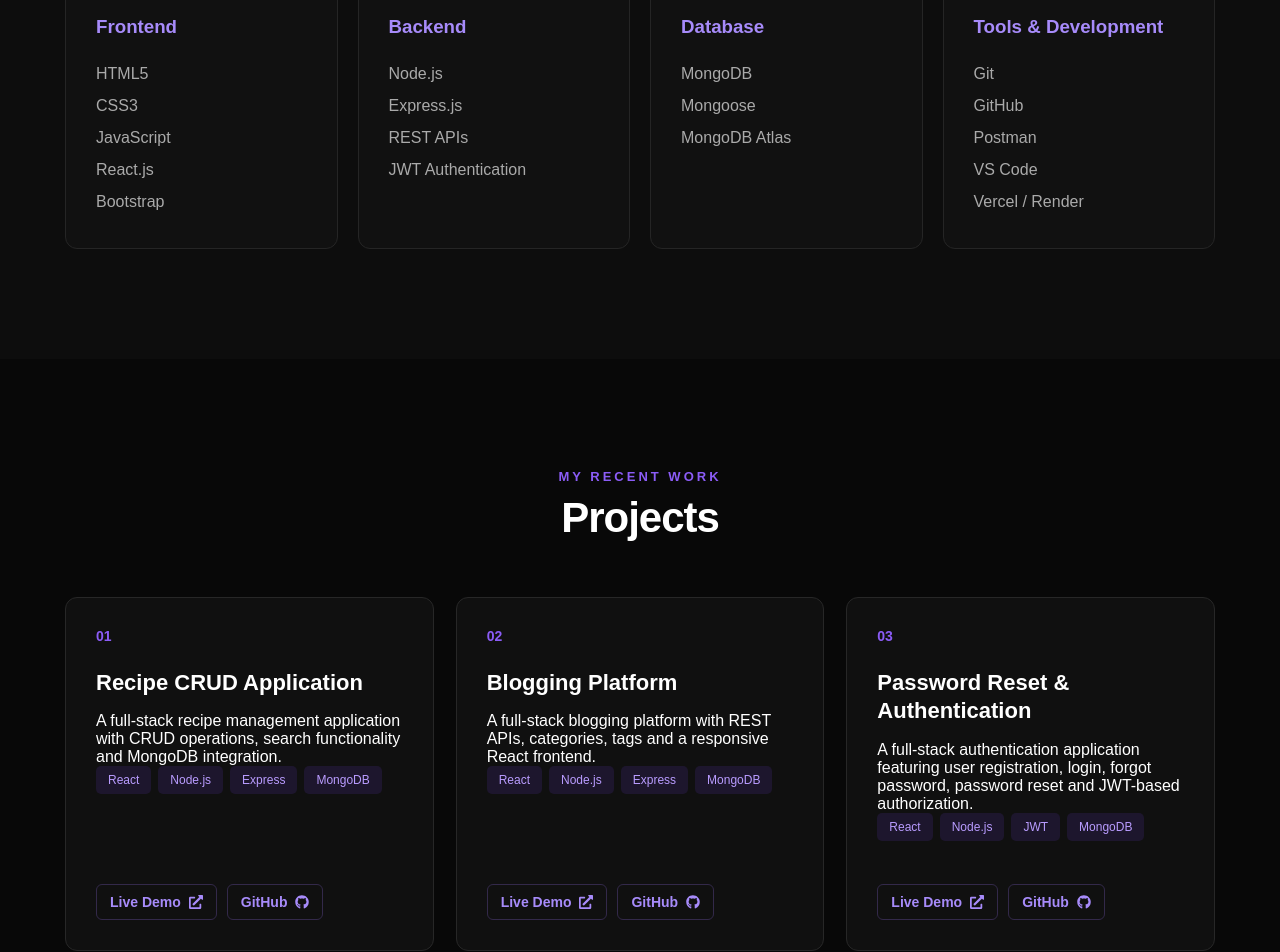
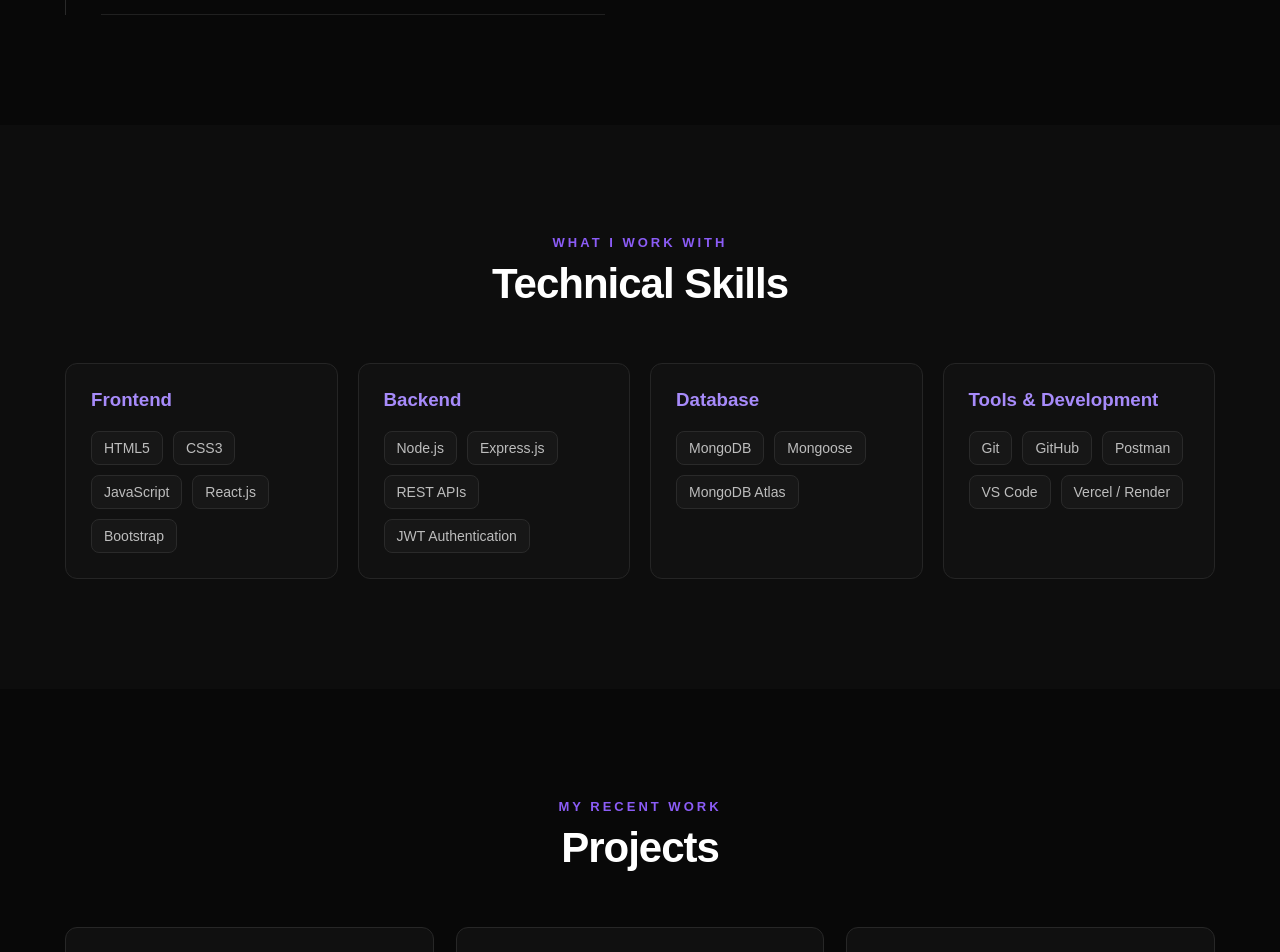
Before and after one commit to kandhanprofessional369-cloud/Chanthini_Portfolio, a React (Vite) app: page / in a window 1280 px wide. Shown: the part 1720-2672 px from the top of the page. Built offline with nearby package versions, Linux system fonts and the light colour scheme.

Commit message:
changed based on mentor feedback 1

```diff
--- a/src/App.css
+++ b/src/App.css
@@ -1,3 +1,7 @@
+/* =========================
+   GLOBAL
+========================= */
+
 * {
   margin: 0;
   padding: 0;
@@ -19,6 +23,7 @@ a {
   color: inherit;
 }
 
+
 /* =========================
    NAVBAR
 ========================= */
@@ -39,6 +44,7 @@ a {
   margin: auto;
   height: 75px;
   padding: 0 25px;
+
   display: flex;
   align-items: center;
   justify-content: space-between;
@@ -66,6 +72,20 @@ a {
   color: #a78bfa;
 }
 
+
+/* Mobile menu button */
+
+.menu-toggle {
+  display: none;
+  background: transparent;
+  border: none;
+  color: #ffffff;
+  font-size: 28px;
+  cursor: pointer;
+  padding: 5px;
+}
+
+
 /* =========================
    HERO
 ========================= */
@@ -74,10 +94,13 @@ a {
   min-height: 100vh;
   max-width: 1200px;
   margin: auto;
+
   padding: 120px 25px 70px;
+
   display: flex;
   align-items: center;
   justify-content: space-between;
+
   gap: 55px;
   position: relative;
 }
@@ -129,7 +152,9 @@ a {
   padding: 13px 25px;
   border-radius: 7px;
   font-weight: 600;
+
   transition: 0.3s ease;
+
   display: inline-flex;
   align-items: center;
   justify-content: center;
@@ -174,6 +199,7 @@ a {
   transform: translateY(-3px);
 }
 
+
 /* =========================
    CODE CARD
 ========================= */
@@ -187,21 +213,27 @@ a {
   border: 1px solid #292929;
   border-radius: 15px;
   overflow: hidden;
+
   background: #111;
+
   box-shadow: 0 20px 70px rgba(120, 70, 255, 0.15);
+
   transition: 0.3s ease;
 }
 
 .code-card:hover {
   transform: translateY(-5px);
+
   box-shadow: 0 25px 80px rgba(120, 70, 255, 0.22);
 }
 
 .code-header {
   height: 42px;
   background: #191919;
+
   display: flex;
   align-items: center;
+
   gap: 7px;
   padding: 0 15px;
 }
@@ -215,9 +247,11 @@ a {
 
 .code-content {
   padding: 30px;
+
   font-family: "Courier New", monospace;
   font-size: 14px;
   line-height: 2.2;
+
   color: #ddd;
 }
 
@@ -237,7 +271,9 @@ a {
   position: absolute;
   bottom: 25px;
   left: 25px;
+
   color: #777;
+
   animation: bounce 1.5s infinite;
 }
 
@@ -246,6 +282,7 @@ a {
     transform: translateY(7px);
   }
 }
+
 
 /* =========================
    SECTIONS
@@ -266,7 +303,9 @@ a {
   color: #8b5cf6;
   font-size: 13px;
   letter-spacing: 3px;
+
   margin-bottom: 10px;
+
   font-weight: 600;
 }
 
@@ -275,6 +314,7 @@ a {
   letter-spacing: -1px;
 }
 
+
 /* =========================
    ABOUT
 ========================= */
@@ -282,7 +322,25 @@ a {
 .about-content {
   display: grid;
   grid-template-columns: 1fr 1fr;
+
   gap: 70px;
+}
+
+.about-image {
+  display: flex;
+  justify-content: center;
+  align-items: flex-start;
+}
+
+.about-image img {
+  width: 240px;
+  height: 300px;
+
+  object-fit: cover;
+
+  border-radius: 16px;
+
+  display: block;
 }
 
 .about-text h3 {
@@ -303,9 +361,12 @@ a {
 
 .about-info div {
   padding: 18px 0;
+
   border-bottom: 1px solid #202020;
+
   display: flex;
   flex-direction: column;
+
   gap: 7px;
 }
 
@@ -317,6 +378,7 @@ a {
 .about-info span {
   color: #ddd;
 }
+
 
 /* =========================
    SKILLS
@@ -341,15 +403,21 @@ a {
 
 .skill-card {
   border: 1px solid #252525;
-  padding: 30px;
+
+  padding: 25px;
+
   border-radius: 12px;
+
   background: #111;
+
   transition: 0.3s ease;
 }
 
 .skill-card:hover {
   border-color: #8b5cf6;
+
   transform: translateY(-5px);
+
   box-shadow: 0 15px 35px rgba(139, 92, 246, 0.08);
 }
 
@@ -358,10 +426,37 @@ a {
   margin-bottom: 20px;
 }
 
-.skill-card p {
-  color: #aaa;
-  padding: 7px 0;
+.skill-tags {
+  display: flex;
+  flex-wrap: wrap;
+  gap: 10px;
 }
+
+.skill-tags span {
+  display: inline-block;
+
+  padding: 8px 12px;
+
+  border: 1px solid #2a2a2a;
+  border-radius: 8px;
+
+  background: #171717;
+
+  color: #bdbdbd;
+
+  font-size: 14px;
+
+  transition: 0.3s ease;
+}
+
+.skill-tags span:hover {
+  border-color: #8b5cf6;
+
+  color: #ffffff;
+
+  background: #1b1628;
+}
+
 
 /* =========================
    PROJECTS
@@ -370,102 +465,149 @@ a {
 .projects-grid {
   display: grid;
   grid-template-columns: repeat(3, 1fr);
+
   gap: 22px;
 }
 
 .project-card {
   padding: 30px;
+
   border: 1px solid #272727;
   border-radius: 12px;
+
   background: #101010;
+
   transition: 0.3s ease;
+
   display: flex;
   flex-direction: column;
+
+  min-height: 310px;
 }
 
 .project-card:hover {
   transform: translateY(-7px);
+
   border-color: #8b5cf6;
+
   box-shadow: 0 15px 40px rgba(139, 92, 246, 0.08);
 }
 
 .project-number {
   color: #8b5cf6;
+
   font-size: 14px;
+
   margin-bottom: 25px;
+
   font-weight: 600;
 }
 
 .project-card h3 {
   font-size: 22px;
+
   line-height: 1.3;
+
   margin-bottom: 15px;
 }
 
-.project-card {
-  padding: 30px;
-  border: 1px solid #272727;
-  border-radius: 12px;
-  background: #101010;
-  transition: 0.3s ease;
-  display: flex;
-  flex-direction: column;
-  min-height: 310px;
+.project-card > p {
+  color: #999;
+
+  font-size: 14px;
+
+  line-height: 1.7;
+
+  margin-bottom: 20px;
 }
 
 .project-tech {
   display: flex;
   flex-wrap: wrap;
+
   gap: 7px;
+
   margin-bottom: 25px;
 }
 
 .project-tech span,
 .cert-card span {
   display: inline-block;
-  background: #1d162d;
+
+  background: #1a1526;
+
   color: #b99cff;
-  padding: 7px 12px;
-  border-radius: 5px;
+
+  padding: 6px 10px;
+
+  border: 1px solid #302545;
+
+  border-radius: 6px;
+
   font-size: 12px;
-  margin-bottom: 18px;
+
+  margin-bottom: 0;
 }
-
-.cert-skills {
-  color: #999;
-  line-height: 1.8;
-  margin-top: 5px;
-}
-
-/* PROJECT BUTTONS */
 
 .project-buttons {
   display: flex;
+
   gap: 10px;
+
   margin-top: auto;
+
   flex-wrap: wrap;
 }
 
 .project-link {
   display: inline-flex;
+
   align-items: center;
   justify-content: center;
+
   gap: 8px;
+
   color: #a78bfa;
+
   font-weight: 600;
+
   font-size: 14px;
+
   padding: 9px 13px;
+
   border: 1px solid #33294a;
+
   border-radius: 6px;
+
   transition: 0.3s ease;
+}
+
+.project-link:first-child {
+  background: #1d162d;
+
+  border-color: #8b5cf6;
+
+  color: #c4b5fd;
+}
+
+.project-link:first-child:hover {
+  background: #8b5cf6;
+
+  border-color: #8b5cf6;
+
+  color: #ffffff;
 }
 
 .project-link:hover {
   background: #1d162d;
+
   border-color: #8b5cf6;
+
   color: #c4b5fd;
+
   transform: translateY(-2px);
 }
+
 
 /* =========================
    CERTIFICATIONS
@@ -473,36 +615,99 @@ a {
 
 .certifications {
   background: #0d0d0d;
+
   max-width: 100%;
 }
 
 .certifications > * {
   max-width: 1150px;
+
   margin-left: auto;
   margin-right: auto;
 }
 
 .cert-card {
+  max-width: 800px;
+
+  margin-left: auto;
+  margin-right: auto;
+
   border: 1px solid #292929;
+
   background: #111;
+
   padding: 35px;
+
   border-radius: 12px;
+
   transition: 0.3s ease;
 }
 
 .cert-card:hover {
   border-color: #8b5cf6;
+
+  transform: translateY(-5px);
+
+  box-shadow: 0 15px 35px rgba(139, 92, 246, 0.08);
 }
 
 .cert-card h3 {
   font-size: 23px;
+
   margin-bottom: 10px;
 }
 
 .cert-card p {
   color: #999;
+
   margin-bottom: 20px;
 }
+
+.cert-skills {
+  color: #999;
+
+  line-height: 1.8;
+
+  margin-top: 5px;
+}
+
+.cert-link {
+  display: inline-flex;
+
+  align-items: center;
+  justify-content: center;
+
+  width: fit-content;
+
+  margin-top: 5px;
+
+  padding: 9px 14px;
+
+  border: 1px solid #8b5cf6;
+
+  border-radius: 6px;
+
+  background: #1d162d;
+
+  color: #c4b5fd;
+
+  font-size: 14px;
+
+  font-weight: 600;
+
+  text-decoration: none;
+
+  transition: 0.3s ease;
+}
+
+.cert-link:hover {
+  background: #8b5cf6;
+
+  color: #ffffff;
+
+  transform: translateY(-2px);
+}
+
 
 /* =========================
    CONTACT
@@ -514,37 +719,92 @@ a {
 
 .contact-content {
   max-width: 700px;
+
   margin: auto;
 }
 
 .contact-content > p {
   color: #999;
+
   line-height: 1.8;
+
   margin-bottom: 30px;
 }
 
 .contact-links {
   display: flex;
+
   justify-content: center;
+
   flex-wrap: wrap;
-  gap: 25px;
+
+  gap: 15px;
 }
 
 .contact-links a {
-  display: flex;
+  display: inline-flex;
+
   align-items: center;
+
   gap: 10px;
+
+  padding: 12px 18px;
+
+  border: 1px solid #292929;
+
+  border-radius: 8px;
+
+  background: #111;
+
   color: #bbb;
+
   transition: 0.3s ease;
 }
 
 .contact-links a:hover {
-  color: #a78bfa;
+  color: #ffffff;
+
+  border-color: #8b5cf6;
+
+  background: #17122a;
+
+  transform: translateY(-2px);
 }
 
 .contact-social {
   justify-content: center;
 }
+
+.contact-social a {
+  width: 42px;
+  height: 42px;
+
+  display: inline-flex;
+
+  align-items: center;
+  justify-content: center;
+
+  border: 1px solid #292929;
+
+  border-radius: 8px;
+
+  color: #999;
+
+  background: #111;
+
+  transition: 0.3s ease;
+}
+
+.contact-social a:hover {
+  color: #ffffff;
+
+  border-color: #8b5cf6;
+
+  background: #17122a;
+
+  transform: translateY(-3px);
+}
+
 
 /* =========================
    FOOTER
@@ -552,17 +812,31 @@ a {
 
 footer {
   border-top: 1px solid #202020;
-  padding: 25px;
+
+  padding: 28px 20px;
+
   text-align: center;
+
   color: #666;
+
   font-size: 13px;
+
+  background: #0a0a0a;
 }
 
+footer p {
+  margin: 0;
+
+  line-height: 1.6;
+}
+
+
 /* =========================
-   RESPONSIVE
+   RESPONSIVE - TABLET
 ========================= */
 
 @media (max-width: 1000px) {
+
   .hero {
     gap: 35px;
   }
@@ -588,15 +862,75 @@ footer {
   }
 }
 
+
+/* =========================
+   RESPONSIVE - MOBILE NAV
+========================= */
+
 @media (max-width: 900px) {
+
+  .nav-container {
+    padding: 0 20px;
+  }
+
+  /* Show hamburger */
+  .menu-toggle {
+    display: block;
+  }
+
+  /* Hide mobile menu initially */
   .nav-links {
     display: none;
+
+    position: absolute;
+
+    top: 75px;
+    left: 0;
+
+    width: 100%;
+
+    flex-direction: column;
+
+    align-items: center;
+
+    gap: 0;
+
+    padding: 10px 0;
+
+    background: rgba(8, 8, 8, 0.98);
+
+    border-bottom: 1px solid rgba(255, 255, 255, 0.08);
   }
+
+  /* Show menu when clicked */
+  .nav-links.active {
+    display: flex;
+  }
+
+  .nav-links a {
+    width: 100%;
+
+    text-align: center;
+
+    padding: 14px 20px;
+
+    font-size: 15px;
+  }
+
+  .nav-links a:hover {
+    background: rgba(167, 139, 250, 0.08);
+  }
+
+
+  /* HERO */
 
   .hero {
     flex-direction: column;
+
     justify-content: center;
+
     text-align: center;
+
     padding-top: 120px;
   }
 
@@ -615,8 +949,12 @@ footer {
 
   .hero-card {
     width: 100%;
+
     max-width: 500px;
   }
+
+
+  /* ABOUT */
 
   .about-content {
     grid-template-columns: 1fr;
@@ -624,11 +962,18 @@ footer {
 
   .about-info {
     border-left: none;
+
     padding-left: 0;
   }
 }
 
+
+/* =========================
+   RESPONSIVE - SMALL MOBILE
+========================= */
+
 @media (max-width: 550px) {
+
   .nav-container {
     padding: 0 20px;
   }
@@ -637,12 +982,20 @@ footer {
     font-size: 25px;
   }
 
+  .menu-toggle {
+    font-size: 26px;
+  }
+
+
+  /* HERO */
+
   .hero {
     padding: 110px 20px 70px;
   }
 
   .hero h1 {
     font-size: 42px;
+
     letter-spacing: -1.5px;
   }
 
@@ -664,12 +1017,34 @@ footer {
 
   .code-content {
     padding: 20px;
+
     font-size: 12px;
   }
+
+
+  /* SECTIONS */
+
+  .section {
+    padding: 80px 20px;
+  }
+
+  .section-heading {
+    margin-bottom: 40px;
+  }
+
+  .section-heading h2 {
+    font-size: 34px;
+  }
+
+
+  /* SKILLS */
 
   .skills-grid {
     grid-template-columns: 1fr;
   }
+
+
+  /* PROJECTS */
 
   .projects-grid {
     grid-template-columns: 1fr;
@@ -683,20 +1058,25 @@ footer {
     width: 100%;
   }
 
-  .section {
-    padding: 80px 20px;
+
+  /* CERTIFICATION */
+
+  .cert-card {
+    padding: 25px 20px;
   }
 
-  .section-heading {
-    margin-bottom: 40px;
-  }
 
-  .section-heading h2 {
-    font-size: 34px;
-  }
+  /* CONTACT */
 
   .contact-links {
     flex-direction: column;
+
     align-items: center;
   }
+
+  .contact-links a {
+    width: 100%;
+
+    justify-content: center;
+  }
 }
--- a/src/App.jsx
+++ b/src/App.jsx
@@ -1,3 +1,4 @@
+import { useState } from "react";
 
 import {
   FaGithub,
@@ -10,28 +11,68 @@ import {
 
 import "./App.css";
 
+import profileImage from "./assets/profile.jpg";
+import guviCertificate from "./assets/guvi-certificate.png";
+
 function App() {
+  const [menuOpen, setMenuOpen] = useState(false);
+
   return (
     <div>
-      {/* Navbar */}
+      {/* =========================
+          NAVBAR
+      ========================= */}
       <nav className="navbar">
         <div className="nav-container">
-          <a href="#home" className="logo">
+          <a
+            href="#home"
+            className="logo"
+            onClick={() => setMenuOpen(false)}
+          >
             CM.
           </a>
 
-          <div className="nav-links">
-            <a href="#home">Home</a>
-            <a href="#about">About</a>
-            <a href="#skills">Skills</a>
-            <a href="#projects">Projects</a>
-            <a href="#certifications">Certifications</a>
-            <a href="#contact">Contact</a>
+          <div className={`nav-links ${menuOpen ? "active" : ""}`}>
+            <a href="#home" onClick={() => setMenuOpen(false)}>
+              Home
+            </a>
+
+            <a href="#about" onClick={() => setMenuOpen(false)}>
+              About
+            </a>
+
+            <a href="#skills" onClick={() => setMenuOpen(false)}>
+              Skills
+            </a>
+
+            <a href="#projects" onClick={() => setMenuOpen(false)}>
+              Projects
+            </a>
+
+            <a href="#certifications" onClick={() => setMenuOpen(false)}>
+              Certifications
+            </a>
+
+            <a href="#contact" onClick={() => setMenuOpen(false)}>
+              Contact
+            </a>
           </div>
+
+          {/* Mobile Menu Button */}
+          <button
+            className="menu-toggle"
+            onClick={() => setMenuOpen(!menuOpen)}
+            aria-label="Toggle navigation menu"
+            aria-expanded={menuOpen}
+          >
+            ☰
+          </button>
         </div>
       </nav>
 
-      {/* Hero */}
+      {/* =========================
+          HERO
+      ========================= */}
       <section id="home" className="hero">
         <div className="hero-content">
           <p className="hero-small">Hello, I'm</p>
@@ -94,6 +135,7 @@ function App() {
           </div>
         </div>
 
+        {/* Code Card */}
         <div className="hero-card">
           <div className="code-card">
             <div className="code-header">
@@ -138,7 +180,9 @@ function App() {
         </a>
       </section>
 
-      {/* About */}
+      {/* =========================
+          ABOUT
+      ========================= */}
       <section id="about" className="section">
         <div className="section-heading">
           <p>GET TO KNOW ME</p>
@@ -146,23 +190,29 @@ function App() {
         </div>
 
         <div className="about-content">
+          <div className="about-image">
+            <img src={profileImage} alt="Chanthini Mai T V" />
+          </div>
+
           <div className="about-text">
             <h3>Full Stack Developer</h3>
 
             <p>
               I'm a Full Stack Developer with hands-on experience building
-    responsive and user-friendly web applications using the MERN stack.
+              responsive and user-friendly web applications using the MERN
+              stack.
             </p>
 
             <p>
               I enjoy developing complete applications across the frontend,
-    backend, and database layers, including REST APIs, authentication,
-    and MongoDB integration.
+              backend, and database layers, including REST APIs,
+              authentication, and MongoDB integration.
             </p>
 
             <p>
-    I'm continuously improving my problem-solving skills and exploring
-    new technologies to build practical and scalable web solutions.
+              I'm continuously improving my problem-solving skills and
+              exploring new technologies to build practical and scalable web
+              solutions.
             </p>
           </div>
 
@@ -190,7 +240,9 @@ function App() {
         </div>
       </section>
 
-      {/* Skills */}
+      {/* =========================
+          SKILLS
+      ========================= */}
       <section id="skills" className="section skills-section">
         <div className="section-heading">
           <p>WHAT I WORK WITH</p>
@@ -200,40 +252,54 @@ function App() {
         <div className="skills-grid">
           <div className="skill-card">
             <h3>Frontend</h3>
-            <p>HTML5</p>
-            <p>CSS3</p>
-            <p>JavaScript</p>
-            <p>React.js</p>
-            <p>Bootstrap</p>
+
+            <div className="skill-tags">
+              <span>HTML5</span>
+              <span>CSS3</span>
+              <span>JavaScript</span>
+              <span>React.js</span>
+              <span>Bootstrap</span>
+            </div>
           </div>
 
           <div className="skill-card">
             <h3>Backend</h3>
-            <p>Node.js</p>
-            <p>Express.js</p>
-            <p>REST APIs</p>
-            <p>JWT Authentication</p>
+
+            <div className="skill-tags">
+              <span>Node.js</span>
+              <span>Express.js</span>
+              <span>REST APIs</span>
+              <span>JWT Authentication</span>
+            </div>
           </div>
 
           <div className="skill-card">
             <h3>Database</h3>
-            <p>MongoDB</p>
-            <p>Mongoose</p>
-            <p>MongoDB Atlas</p>
+
+            <div className="skill-tags">
+              <span>MongoDB</span>
+              <span>Mongoose</span>
+              <span>MongoDB Atlas</span>
+            </div>
           </div>
 
           <div className="skill-card">
             <h3>Tools & Development</h3>
-            <p>Git</p>
-            <p>GitHub</p>
-            <p>Postman</p>
-            <p>VS Code</p>
-            <p>Vercel / Render</p>
+
+            <div className="skill-tags">
+              <span>Git</span>
+              <span>GitHub</span>
+              <span>Postman</span>
+              <span>VS Code</span>
+              <span>Vercel / Render</span>
+            </div>
           </div>
         </div>
       </section>
 
-      {/* Projects */}
+      {/* =========================
+          PROJECTS
+      ========================= */}
       <section id="projects" className="section">
         <div className="section-heading">
           <p>MY RECENT WORK</p>
@@ -361,8 +427,13 @@ function App() {
         </div>
       </section>
 
-      {/* Certifications */}
-      <section id="certifications" className="section certifications">
+      {/* =========================
+          CERTIFICATIONS
+      ========================= */}
+      <section
+        id="certifications"
+        className="section certifications"
+      >
         <div className="section-heading">
           <p>MY LEARNING JOURNEY</p>
           <h2>Certifications</h2>
@@ -378,13 +449,24 @@ function App() {
           <span>MERN Stack</span>
 
           <p className="cert-skills">
-    Frontend Development • Backend Development • REST APIs • MongoDB •
-    Authentication
+            Frontend Development • Backend Development • REST APIs •
+            MongoDB • Authentication
           </p>
+
+          <a
+            href={guviCertificate}
+            target="_blank"
+            rel="noreferrer"
+            className="cert-link"
+          >
+            View Certificate
+          </a>
         </div>
       </section>
 
-      {/* Contact */}
+      {/* =========================
+          CONTACT
+      ========================= */}
       <section id="contact" className="section contact-section">
         <div className="section-heading">
           <p>LET'S CONNECT</p>
@@ -393,20 +475,20 @@ function App() {
 
         <div className="contact-content">
           <p>
-  I'm open to full-time opportunities, collaborations, and interesting
-  projects. Feel free to reach out if you'd like to connect or discuss
-  an opportunity.
+            I'm open to full-time opportunities, collaborations, and
+            interesting projects. Feel free to reach out if you'd like to
+            connect or discuss an opportunity.
           </p>
 
           <div className="contact-links">
             <a href="mailto:kandhanprofessional369@gmail.com">
               <FaEnvelope />
-              kandhanprofessional369@gmail.com
+              <span>kandhanprofessional369@gmail.com</span>
             </a>
 
             <a href="tel:+919042758369">
               <FaPhone />
-              +91 90427 58369
+              <span>+91 90427 58369</span>
             </a>
           </div>
 
@@ -432,10 +514,13 @@ function App() {
         </div>
       </section>
 
-      {/* Footer */}
+      {/* =========================
+          FOOTER
+      ========================= */}
       <footer>
         <p>
-          © {new Date().getFullYear()} Chanthini Mai T V. All rights reserved.
+          © {new Date().getFullYear()} Chanthini Mai T V. All rights
+          reserved.
         </p>
       </footer>
     </div>
```
Also changed, not shown: src/assets/guvi-certificate.png (added), src/assets/profile.jpg (added). Lines whose indentation alone changed are shown as unchanged.
